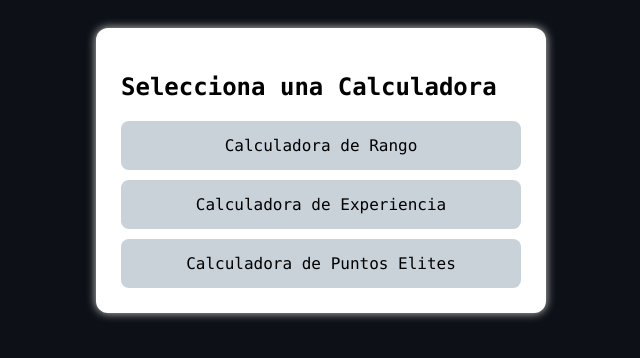
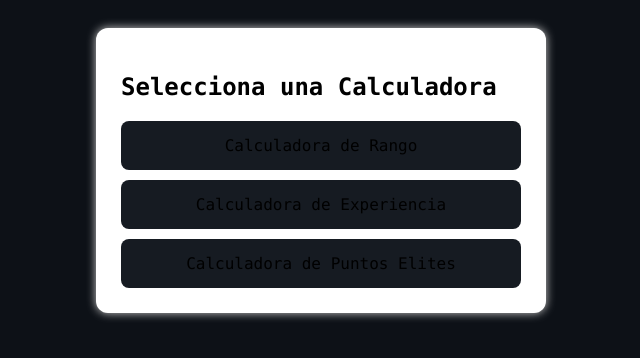
Before and after one commit to Vanzelth/allforwar.github.io, a plain HTML site: page menu.html in a window 1280 px wide. Shown: the whole page, without its empty margins (319-959 px from the left). Drawn offline with Linux system fonts and the light colour scheme.

Commit message:
Update menu.html

```diff
--- a/menu.html
+++ b/menu.html
@@ -6,8 +6,8 @@
 <style>
     body { font-family: Consolas, monospace; background: #0d1117; padding: 20px; }
     .menu { max-width: 400px; margin: auto; background: white; padding: 25px; border-radius: 12px; box-shadow: 0 0 10px #ccc; }
-    a { display: block; padding: 15px; margin-top: 10px; background: #c9d1d9; color: black; text-align: center; text-decoration: none; border-radius: 8px; }
-    a:hover { background: #005fcc; }
+    a { display: block; padding: 15px; margin-top: 10px; background: #161b22; color: black; text-align: center; text-decoration: none; border-radius: 8px; }
+    a:hover { background: #0d1117; }
 </style>
 </head>
 <body>
```
